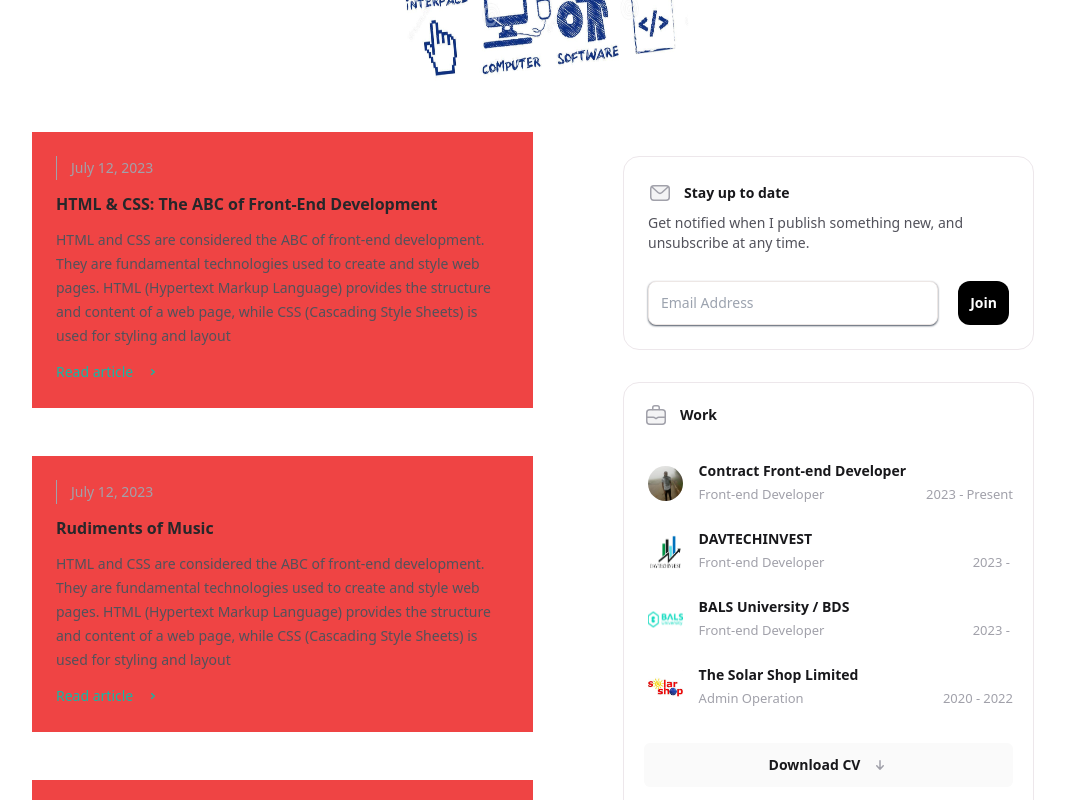
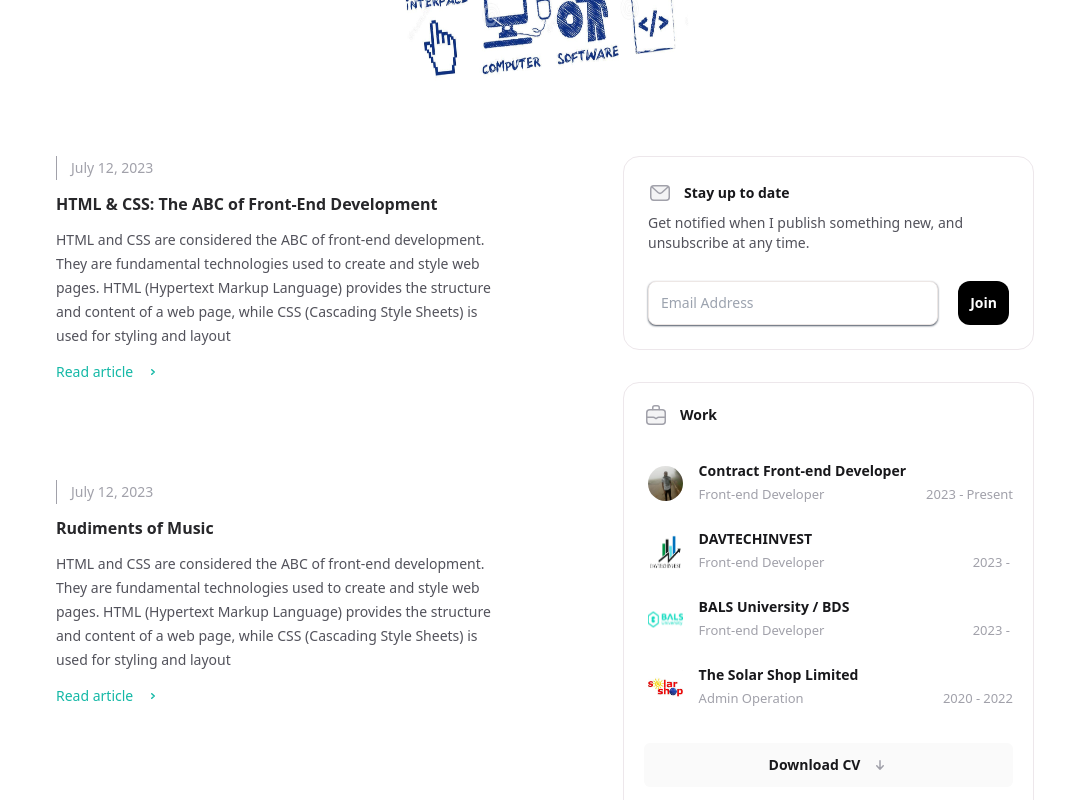
Before and after one commit to dorteks/ayodele-alayemi-portfolio, a Next.js app: page / in a window 1280 px wide. Shown: the part 820-1620 px from the top of the page, without its empty margins (112-1177 px from the left). Built offline with nearby package versions, Linux system fonts and the light colour scheme.

Commit message:
[ft]: made changes to home page

```diff
--- a/src/components/homepage/articleAndExperience.tsx
+++ b/src/components/homepage/articleAndExperience.tsx
@@ -32,13 +32,17 @@ const ArticleAndExperience = () => {
           <Link
             key={i.id}
             href={`/articles/${i.title}`}
-            className="flex flex-col items-start gap-[12px] px-2 sm:py-8 sm:px-3 md:px-16 bg-red-500 lg:px-3 xl:p-6 hover:bg-zinc-50 hover:rounded-3xl"
+            className="flex flex-col items-start gap-[12px] px-2 py-8 sm:px-3 md:px-16 lg:px-3 xl:p-6 hover:bg-zinc-50 hover:rounded-3xl"
           >
-            <p className="border-l-[1px] border-zinc-400 text-zinc-400 text-sm leading-6 pl-[14px]">
+            <p className="w-[120px] border-l-[1px] border-zinc-400 text-zinc-400 text-sm leading-6 pl-[14px]">
               {i.date}
             </p>
-            <p className=" text-zinc-800 font-semibold text-base">{i.title}</p>
-            <p className="text-zinc-600 text-sm leading-6 ">{i.introduction}</p>
+            <p className="max-w-[636px] text-zinc-800 font-semibold text-base">
+              {i.title}
+            </p>
+            <p className=" text-zinc-600 text-sm leading-6 ">
+              {i.introduction}
+            </p>
             <p className="flex gap-2 items-center justify-center text-teal-500 font-medium text-sm leading-6">
               Read article
               <span>
```
